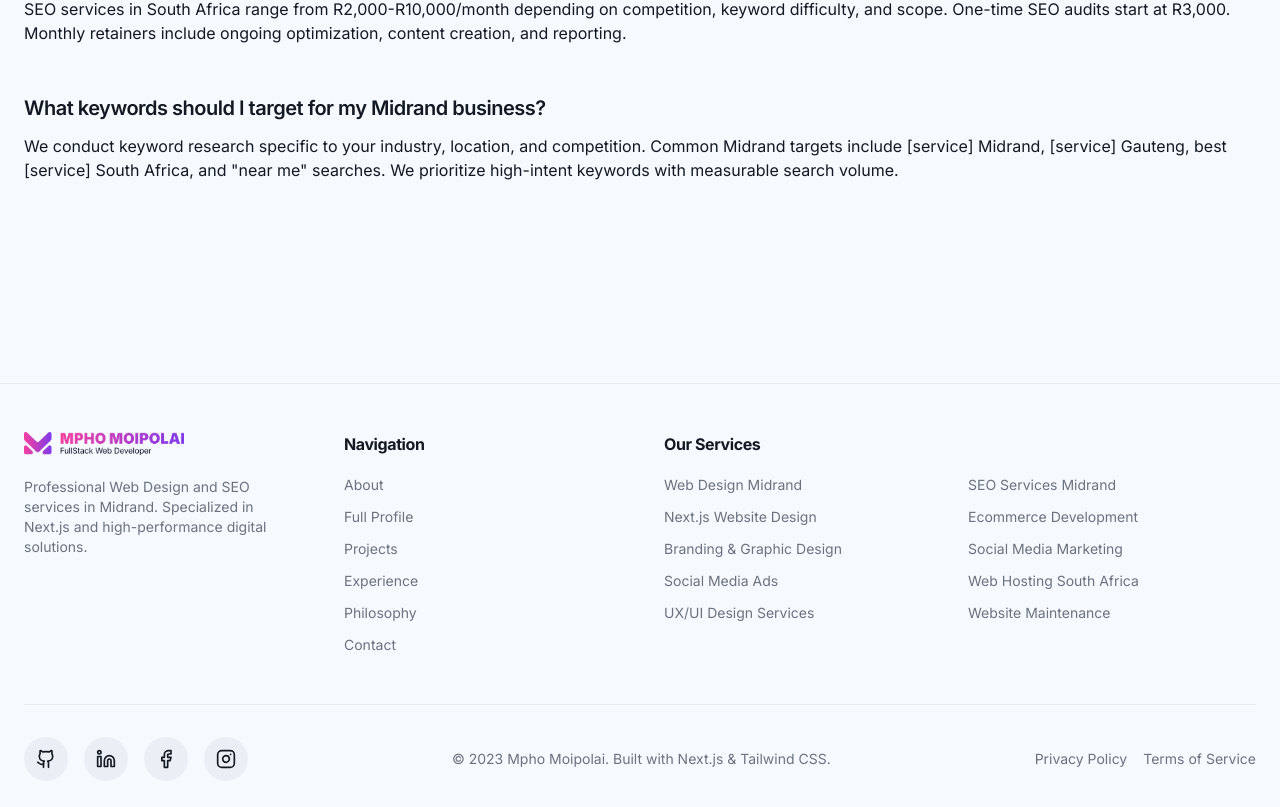
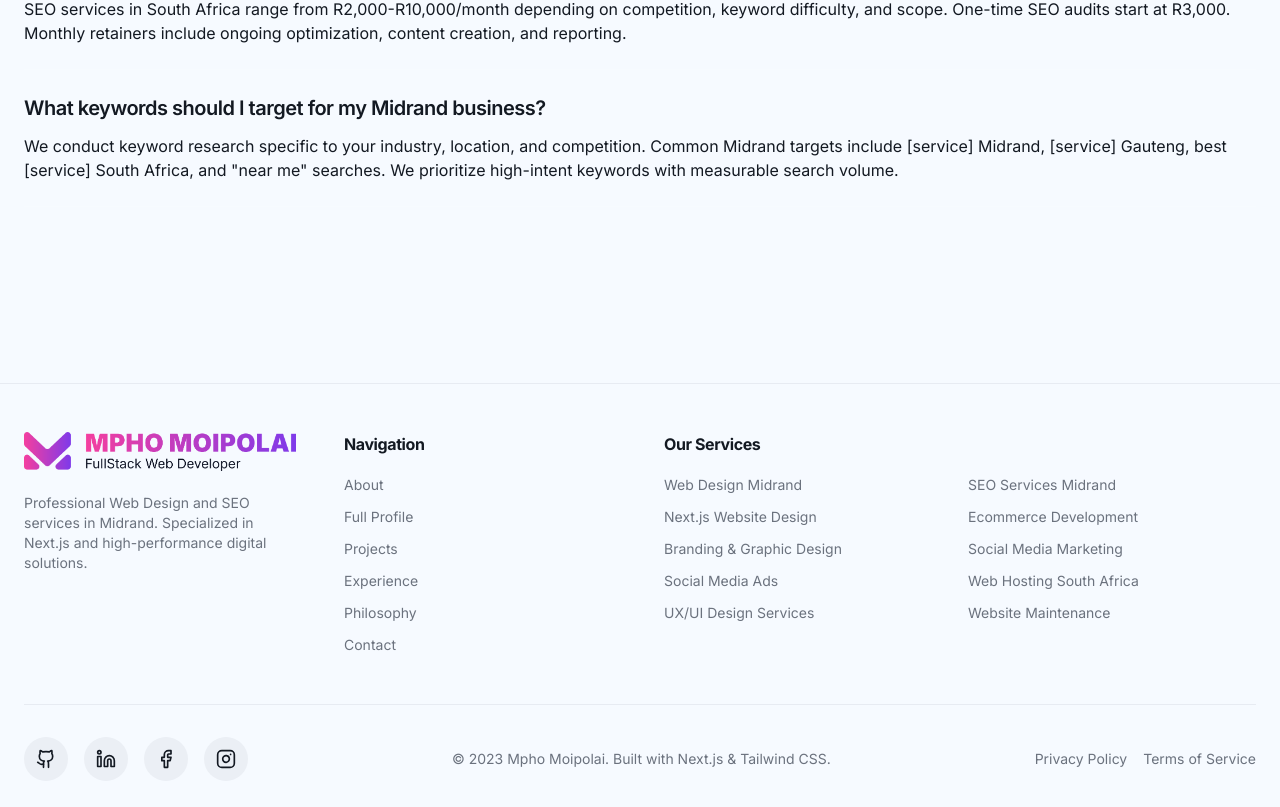
Before and after one commit to Mphomo0/portfolio, a Next.js app: page /seo-services-midrand in a window 1280 px wide. Shown: the part 1751-2558 px from the top of the page. Built offline with nearby package versions, Linux system fonts and the light colour scheme.

Commit message:
Add preconnect links for Google Tag Manager and Google Analytics; adjust image dimensions and styles in Footer, Navbar, and ProjectsSection; enhance HeroSection animations

```diff
--- a/app/layout.tsx
+++ b/app/layout.tsx
@@ -99,6 +99,10 @@ export default function RootLayout({
 }) {
   return (
     <html lang="en" className={inter.variable} suppressHydrationWarning>
+      <head>
+        <link rel="preconnect" href="https://www.googletagmanager.com" />
+        <link rel="preconnect" href="https://www.google-analytics.com" />
+      </head>
       <body
         className={`${geistSans.variable} ${geistMono.variable} antialiased`}
       >
--- a/components/layout/Footer.tsx
+++ b/components/layout/Footer.tsx
@@ -175,9 +175,10 @@ export function Footer() {
                 <Image
                   src="/images/logo/logo.webp"
                   alt="Mpho Moipolai Logo"
-              width={160}
-              height={120}
-                  className="object-contain"
+                  width={160}
+                  height={23}
+                  className="object-contain w-auto h-auto"
+                  style={{ aspectRatio: '1834 / 262' }}
                 />
               </Link>
               <p className="text-sm text-muted-foreground">
--- a/components/layout/HeroSection.tsx
+++ b/components/layout/HeroSection.tsx
@@ -143,8 +143,14 @@ export default function HeroSection() {
     >
       {/* Animated Background - CSS only for faster LCP */}
       <div className="absolute inset-0 opacity-40 pointer-events-none">
-        <div className="absolute top-1/4 -left-40 w-125 h-125 rounded-full blur-3xl brand-gradient opacity-20 animate-float" />
-        <div className="absolute bottom-1/4 -right-40 w-125 h-125 rounded-full blur-3xl brand-gradient opacity-10 animate-float-delayed" />
+        <div
+          className="absolute top-1/4 -left-40 w-125 h-125 rounded-full blur-3xl brand-gradient opacity-20 animate-float"
+          style={{ willChange: 'transform' }}
+        />
+        <div
+          className="absolute bottom-1/4 -right-40 w-125 h-125 rounded-full blur-3xl brand-gradient opacity-10 animate-float-delayed"
+          style={{ willChange: 'transform' }}
+        />
       </div>
 
       <div className="container mx-auto px-6 py-32 relative z-10">
--- a/components/layout/Navbar.tsx
+++ b/components/layout/Navbar.tsx
@@ -53,8 +53,9 @@ export function Navbar() {
               src='/images/logo/logo.webp'
               alt='Mpho Moipolai Logo'
               width={200}
-              height={150}
+              height={29}
               className='object-contain w-auto h-auto'
+              style={{ aspectRatio: '1834 / 262' }}
               priority
               loading="eager"
             />
--- a/components/layout/ProjectsSection.tsx
+++ b/components/layout/ProjectsSection.tsx
@@ -174,6 +174,7 @@ export function ProjectsSection() {
                   fill
                   sizes='(max-width: 768px) 100vw, (max-width: 1200px) 50vw, 33vw'
                   className='object-cover object-top transition-transform duration-500 group-hover:scale-105'
+                  style={{ aspectRatio: '1426 / 734' }}
                 />
                 {/* Subtle overlay for polish */}
                 <div className='absolute inset-0 bg-gradient-to-t from-black/20 to-transparent pointer-events-none' />
```
